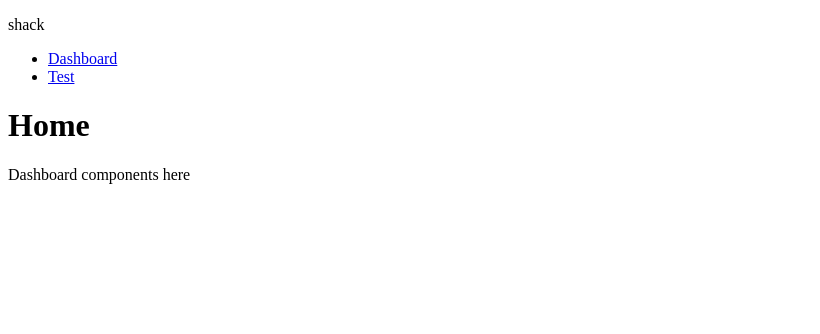
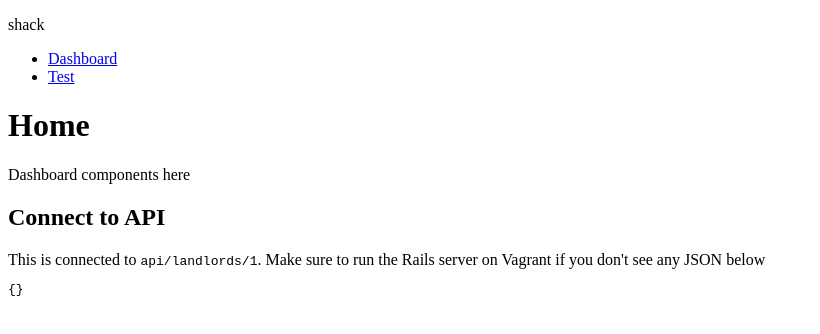
Before and after one commit to eina/lhl-shack, a React (Create React App) app: page / in a window 1280 px wide. Shown: the top 334 px of the page, without its empty margins (0-820 px from the left). Built offline with nearby package versions, Linux system fonts and the light colour scheme; no server answers.

Commit message:
connect to api with axios

```diff
--- a/src/pages/Home.tsx
+++ b/src/pages/Home.tsx
@@ -1,10 +1,20 @@
-import React from "react";
+import React, { useState, useEffect } from "react";
+import axios from "axios";
 
 const Home = () => {
+  const [testData, setTestData] = useState({});
+  useEffect(() => {
+    axios.get("/api/landlords/1").then(vals => setTestData(vals.data));
+  }, []);
+
   return (
     <>
       <h1>Home</h1>
       <p>Dashboard components here</p>
+      <h2>Connect to API</h2>
+      This is connected to <code>api/landlords/1</code>. Make sure to run the Rails server on
+      Vagrant if you don't see any JSON below
+      <pre>{JSON.stringify(testData)}</pre>
     </>
   );
 };
```
Also changed, not shown: tsconfig.json (+2 -8 lines).
